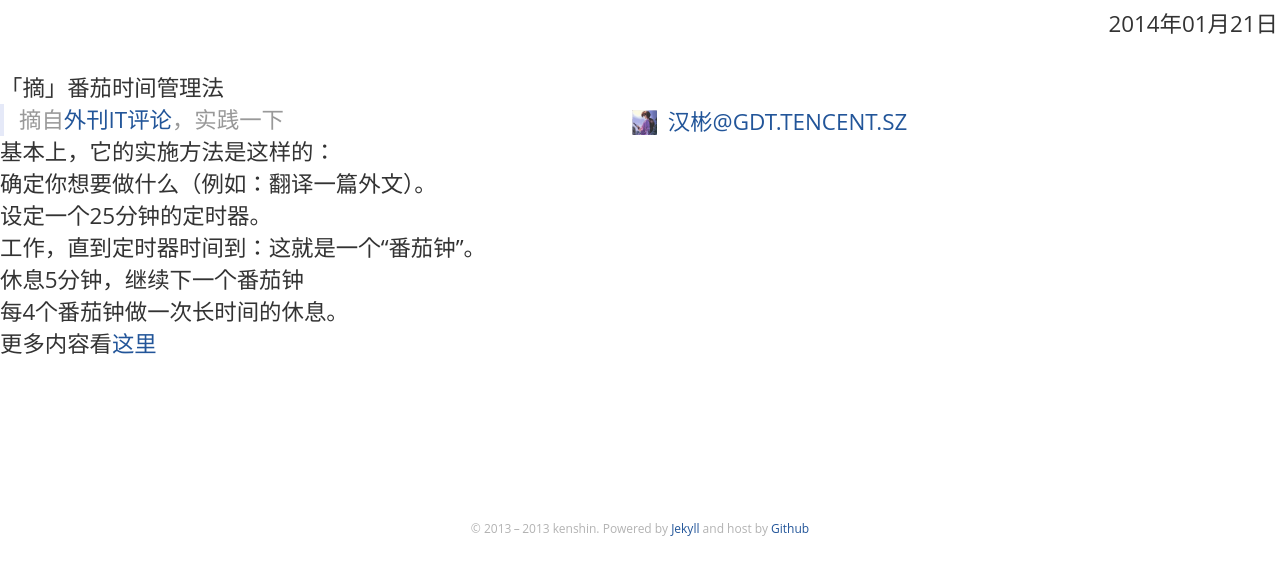
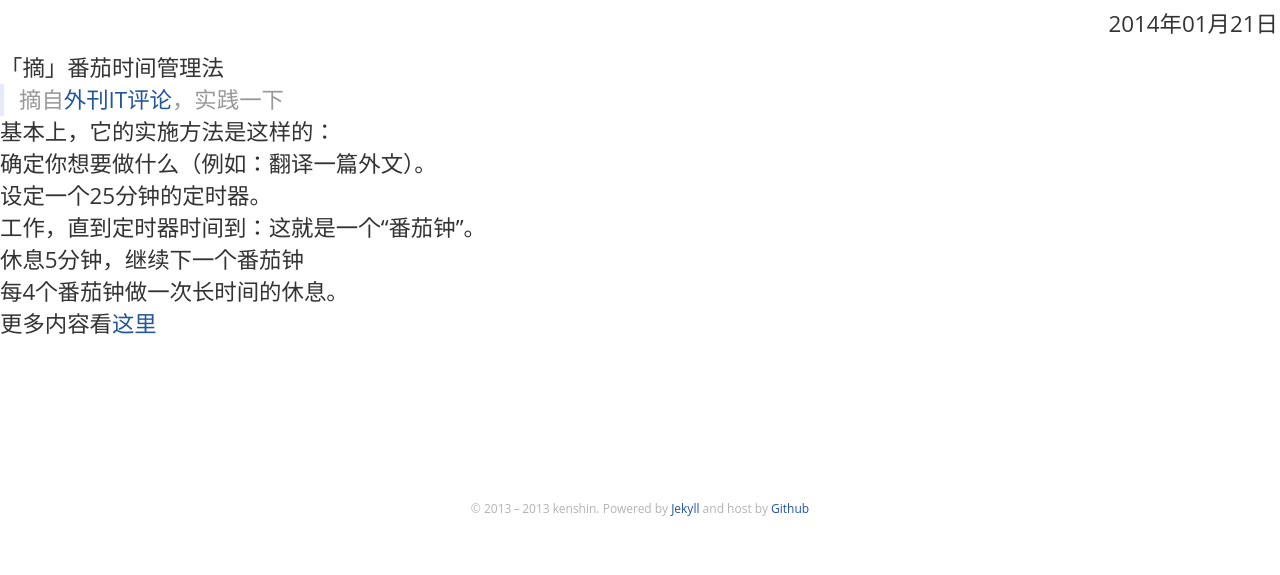
Before and after one commit to kenshinlin/archives, a Jekyll site: the page built from _posts/2014-1-21-tomatoTimer.md, in a window 1280 px wide. Shown: the top 575 px of the page. Built offline with Jekyll 4.4.1, drawn with Linux system fonts in a browser that asks for light colours; comment, search, counter and statistics services are not loaded.

Commit message:
Update post_layout.html

```diff
--- a/_layouts/post_layout.html
+++ b/_layouts/post_layout.html
@@ -9,25 +9,12 @@
      <link rel="stylesheet" type="text/css" href="/css/style.css">
 </head>
 <body>
-        <div class="main_wrap" >
-             <div class="wrap idx-wrap post_wrap">
-              <div class="clear">
-                 <div class="content post_content">
-　　　　            <div class="article">{{ content }}</div>
+      <div class="post-wrap wrap" >
+            <div class="post-content">
+　　　　           {{ content }}
 　　　　    </div>
-
   　　　　   <!--disqus_thread-->
   　　　　   <div id="disqus_thread"></div>
-          　　　　   <div class="info post_info">
-                     <div class="info_section">
-                                 <a href="/" class="avatar">
-                                         <img src="/img/Avatar.png" />
-                                    <span>汉彬@GDT.TENCENT.SZ</span>
-                            </a>
-                      </div>
-                  </div>
-　　　　      </div>
-　　　　    </div>
       </div>
 
     <p class="copyright">© 2013 – 2013 kenshin. Powered by <a href="https://github.com/mojombo/jekyll">Jekyll</a> and host by <a href="https://github.com/yuguo">Github</a>
```
Lines whose indentation alone changed are shown as unchanged.
